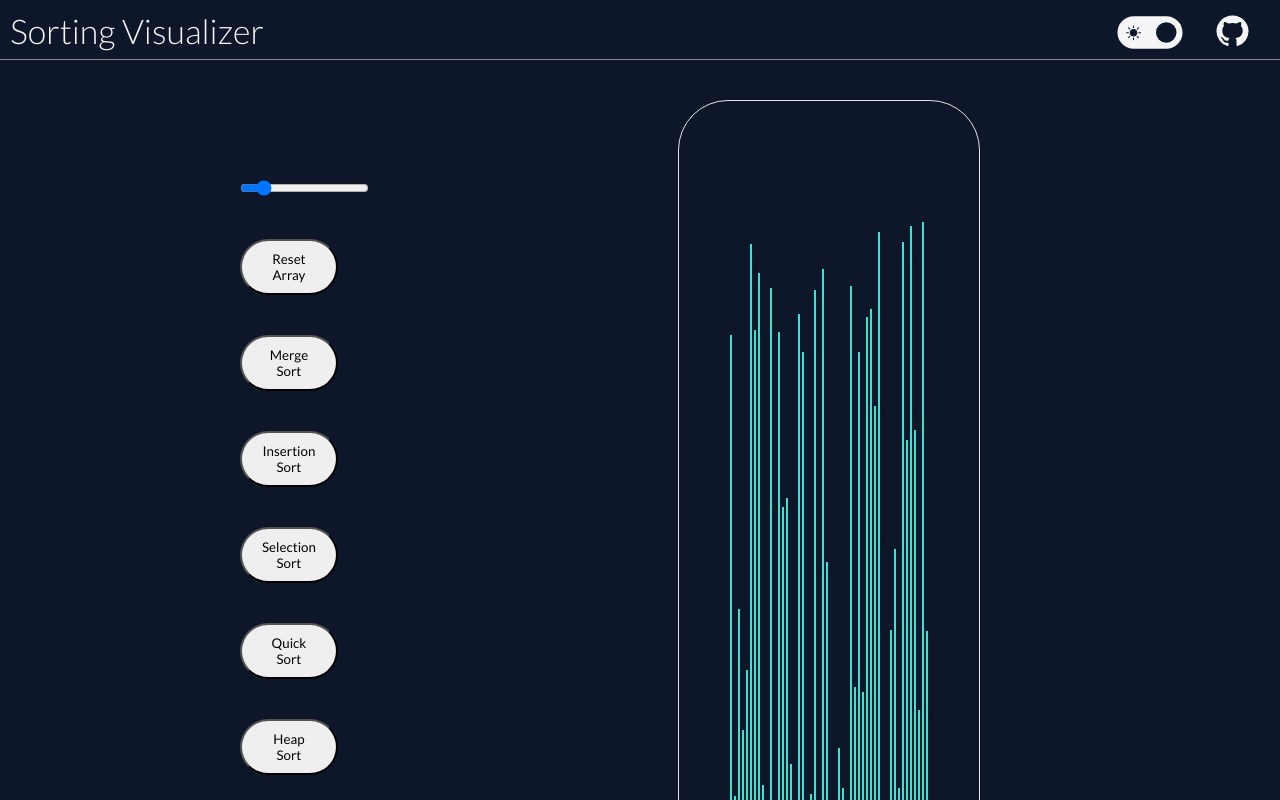
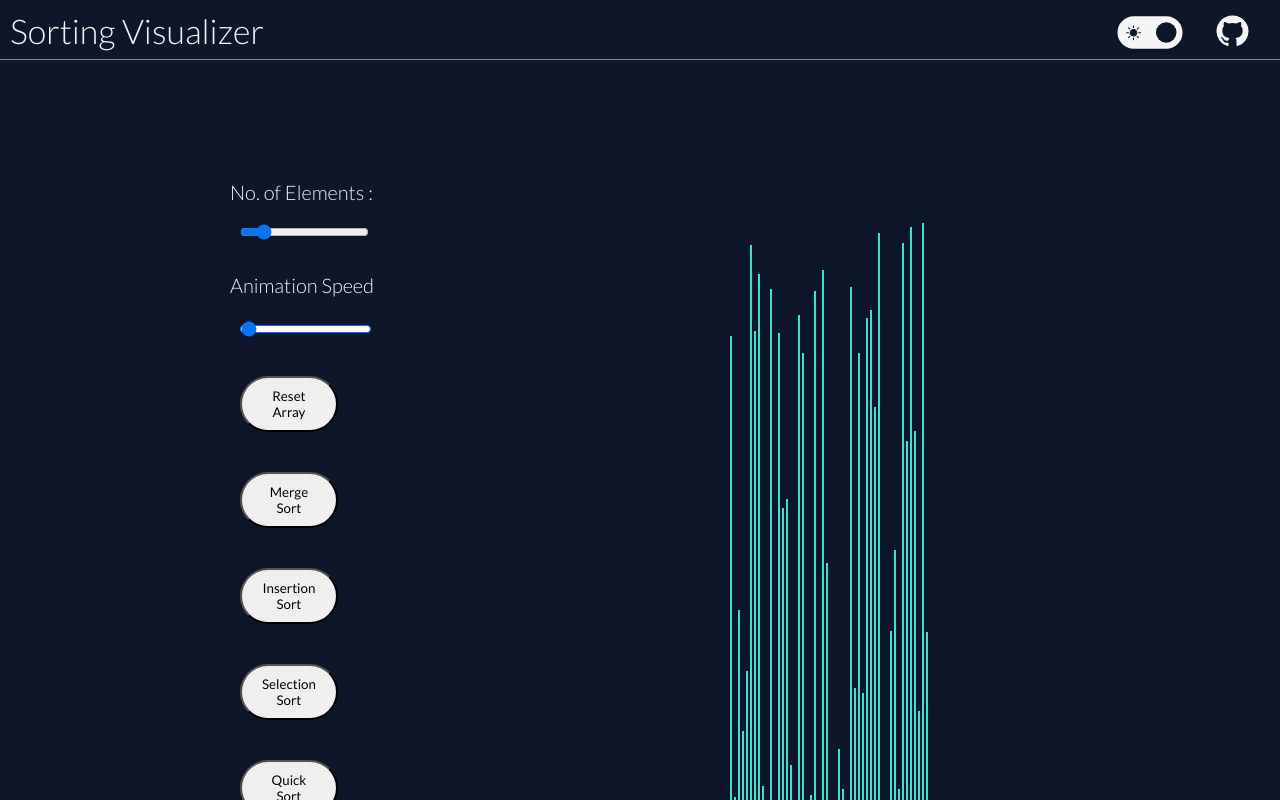
Before and after one commit to ujjwal404/SortingVisualizer, a React (Create React App) app: page / in a window 1280 px wide. Shown: the top 800 px of the page. Built offline with nearby package versions, Linux system fonts and the light colour scheme.

Commit message:
speed input  added

```diff
--- a/src/SortingVisualizer/SortingVisualizer.css
+++ b/src/SortingVisualizer/SortingVisualizer.css
@@ -23,8 +23,46 @@
   box-shadow: 0 1rem 2rem rgba(0, 0, 0, 0.2);
 }
 
+.no-of-els {
+  font-size: 20px;
+  padding-bottom: 20px;
+  margin-left: 30px;
+  font-weight: 300;
+}
+.speed {
+  margin-top: 30px;
+  font-size: 20px;
+  padding-bottom: 20px;
+  margin-left: 30px;
+  font-weight: 300;
+}
+
 .slider {
   margin-left: 40px;
+}
+
+/**/
+
+#flip {
+  background: #fff;
+  border: solid 1px #006aff;
+  border-radius: 8px;
+  height: 8px;
+  outline: none;
+  transition: background 450ms ease-in;
+  -webkit-appearance: none;
+}
+
+#flip {
+  -ms-transform: rotate(180deg);
+  -webkit-transform: rotate(180deg);
+  transform: rotate(180deg);
+}
+
+#flip {
+  -ms-transform: scaleX(-1);
+  -webkit-transform: scaleX(-1);
+  transform: scaleX(-1);
 }
 
 /* ====================================== */
@@ -35,7 +73,7 @@
   margin-top: 20px;
   padding: 90px 50px 0px 50px;
   border-radius: 50px;
-  border: 1px solid #e2e2e2;
+  /* border: 1px solid #e2e2e2; */
   display: flex;
   flex-direction: row;
   height: 850px;
--- a/src/SortingVisualizer/SortingVisualizer.jsx
+++ b/src/SortingVisualizer/SortingVisualizer.jsx
@@ -8,7 +8,10 @@ import './SortingVisualizer.css';
 
 const PRIMARY_COLOR = 'turquoise';
 const SECONDARY_COLOR = 'blue';
-const ANIMATION_SPEED_MS = 5;
+let ANIMATION_SPEED_MS = 4;
+
+let MIN_SPEED = 1;
+let MAX_SPEED = 20;
 
 let MIN_ELEMENTS = 10;
 let MAX_ELEMENTS = 50;
@@ -19,15 +22,30 @@ export default class SortingVisualizer extends Component {
 
     this.state = {
       array: [],
-      selected: false,
-      elements: MAX_ELEMENTS
+      selected: true,
+      elements: MAX_ELEMENTS,
+      speed: ANIMATION_SPEED_MS
     };
     this.handleChange = this.handleChange.bind(this);
+    this.speedChange = this.speedChange.bind(this);
+    this.disableButtons = this.disableButtons.bind(this);
+
+    // this.mergeSort = this.mergeSort.bind(this);
   }
 
   componentDidMount() {
     this.resetArray();
     this.setRange();
+
+    document.getElementById('flip').oninput = function () {
+      var value = ((this.value - this.min) / (this.max - this.min)) * 100;
+      this.style.background =
+        'linear-gradient(to right, #fff 0%, #fff ' +
+        value +
+        '%, #006aff ' +
+        value +
+        '%, #006aff 100%)';
+    };
   }
 
   setRange() {
@@ -47,43 +65,79 @@ export default class SortingVisualizer extends Component {
     }
     this.setState({ array });
   }
+
   disableButtons() {
-    this.setState({
-      selected: true
+    this.setState({ selected: !this.state.selected }, () => {
+      console.log(this.state.selected);
     });
   }
-
-  async mergeSort() {
-    let animations = getMergeSortAnimations(this.state.array);
-    showAnimations(animations);
+  enableButtons() {
+    this.setState({ selected: false }, () => {
+      console.log(this.state.selected);
+    });
   }
 
   // will do later :/
   heapSort() {}
 
+  mergeSort() {
+    let animations = getMergeSortAnimations(this.state.array);
+    this.showAnimations(animations);
+  }
+
   quickSort() {
     const [animations] = getQuickSortAnimations(this.state.array);
-    showAnimations(animations);
+    this.showAnimations(animations);
     this.resetArray();
   }
   bubbleSort() {
     const [animations, sortArray] = getBubbleSortAnimations(this.state.array);
-    showAnimations(animations);
+    this.showAnimations(animations);
   }
 
   InsertionSort() {
+    this.disableButtons();
     const [animations] = getInsertionSortAnimations(this.state.array);
-    showAnimations(animations);
+    this.showAnimations(animations);
+    this.disableButtons();
   }
 
   SelectionSort() {
     const [animations] = getSelectionSortAnimations(this.state.array);
-    showAnimations(animations);
+    this.showAnimations(animations);
   }
 
   handleChange(e) {
     this.setState({ elements: e.target.value });
     this.resetArray();
+  }
+  speedChange(e) {
+    this.setState({ speed: e.target.value });
+  }
+  showAnimations(animations) {
+    for (let i = 0; i < animations.length; i++) {
+      const isColorChange = animations[i][0] == 'comparison1' || animations[i][0] == 'comparison2';
+      const arrayBars = document.getElementsByClassName('array-bar');
+      if (isColorChange === true) {
+        const color = animations[i][0] == 'comparison1' ? SECONDARY_COLOR : PRIMARY_COLOR;
+        const [comparision, barOneIndex, barTwoIndex] = animations[i];
+        const barOneStyle = arrayBars[barOneIndex].style;
+        const barTwoStyle = arrayBars[barTwoIndex].style;
+        setTimeout(() => {
+          barOneStyle.backgroundColor = color;
+          barTwoStyle.backgroundColor = color;
+        }, i * this.state.speed);
+      } else {
+        const [swap, barIndex, newHeight] = animations[i];
+        if (barIndex === -1) {
+          continue;
+        }
+        const barStyle = arrayBars[barIndex].style;
+        setTimeout(() => {
+          barStyle.height = `${newHeight}px`;
+        }, i * this.state.speed);
+      }
+    }
   }
 
   render() {
@@ -91,6 +145,7 @@ export default class SortingVisualizer extends Component {
     return (
       <div className="array-container">
         <div className="column">
+          <p className="no-of-els"> No. of Elements :</p>
           <input
             type="range"
             className="slider"
@@ -98,16 +153,40 @@ export default class SortingVisualizer extends Component {
             max={MAX_ELEMENTS}
             onChange={this.handleChange}
           />
-          <button disabled={this.state.selected} onClick={() => this.resetArray()}>
+          <p className="speed"> Animation Speed</p>
+          <div className="change-in">
+            <input
+              id="flip"
+              type="range"
+              className="slider"
+              min={MIN_SPEED}
+              max={MAX_SPEED}
+              onChange={this.speedChange}
+            />
+          </div>
+
+          <button
+            disabled={!this.state.selected}
+            className="resetButton"
+            onClick={() => this.resetArray()}
+          >
             Reset Array
           </button>
-
-          <button onClick={() => this.mergeSort()}>Merge Sort</button>
-          <button onClick={() => this.InsertionSort()}>Insertion Sort</button>
-          <button onClick={() => this.SelectionSort()}>Selection Sort</button>
-          <button onClick={() => this.quickSort()}>Quick Sort</button>
-          <button onClick={() => this.heapSort()}>Heap Sort</button>
-          <button onClick={() => this.bubbleSort()}>Bubble Sort</button>
+          <button id="mergeSort" onClick={() => this.mergeSort()}>
+            Merge Sort
+          </button>
+          <button id="insertionSort" onClick={() => this.InsertionSort()}>
+            Insertion Sort
+          </button>
+          <button id="selectionSort" onClick={() => this.SelectionSort()}>
+            Selection Sort
+          </button>
+          <button id="quickSort" onClick={() => this.quickSort()}>
+            Quick Sort
+          </button>
+          <button id="bubbleSort" onClick={() => this.bubbleSort()}>
+            Bubble Sort
+          </button>
         </div>
         <div className="frame">
           {array.map((value, idx) => (
@@ -122,29 +201,3 @@ export default class SortingVisualizer extends Component {
 function randomIntFromInterval(min, max) {
   return Math.floor(Math.random() * (max - min + 1) + min);
 }
-
-function showAnimations(animations) {
-  for (let i = 0; i < animations.length; i++) {
-    const isColorChange = animations[i][0] == 'comparison1' || animations[i][0] == 'comparison2';
-    const arrayBars = document.getElementsByClassName('array-bar');
-    if (isColorChange === true) {
-      const color = animations[i][0] == 'comparison1' ? SECONDARY_COLOR : PRIMARY_COLOR;
-      const [comparision, barOneIndex, barTwoIndex] = animations[i];
-      const barOneStyle = arrayBars[barOneIndex].style;
-      const barTwoStyle = arrayBars[barTwoIndex].style;
-      setTimeout(() => {
-        barOneStyle.backgroundColor = color;
-        barTwoStyle.backgroundColor = color;
-      }, i * ANIMATION_SPEED_MS);
-    } else {
-      const [swap, barIndex, newHeight] = animations[i];
-      if (barIndex === -1) {
-        continue;
-      }
-      const barStyle = arrayBars[barIndex].style;
-      setTimeout(() => {
-        barStyle.height = `${newHeight}px`;
-      }, i * ANIMATION_SPEED_MS);
-    }
-  }
-}
```
